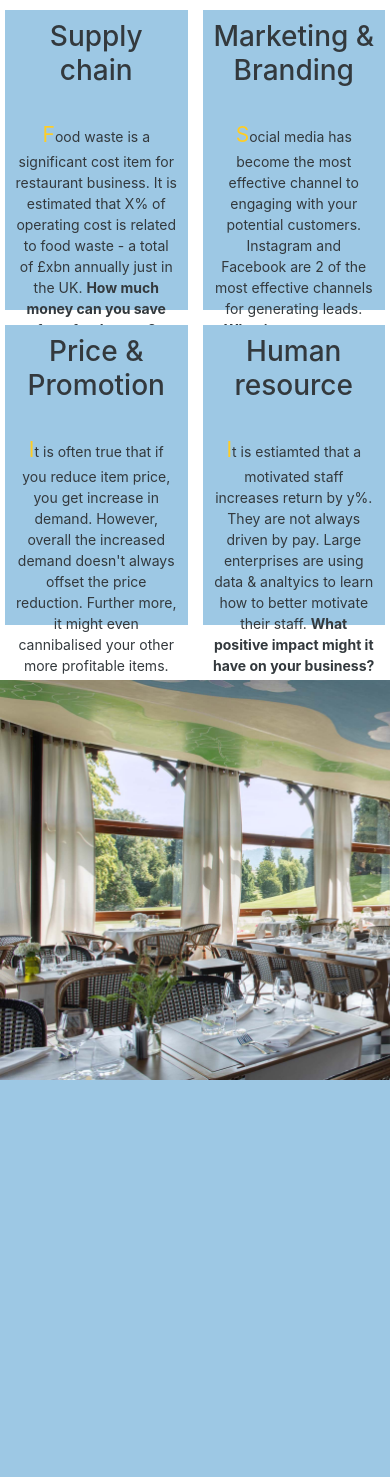
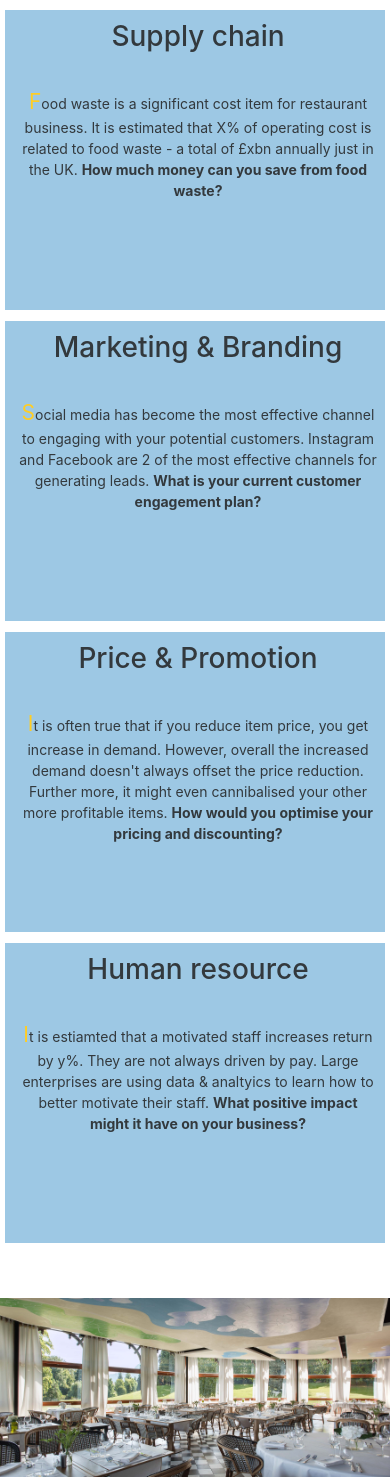
Before and after one commit to animaloftheyear/anatech, a Flask app: page /what in a window 390 px wide; the page is wider, and only the part inside the window is pictured. Shown: the part 180-1657 px from the top of that part. Before the commit the page ends 1260 px from the top of that part, so only its background shows below. Run offline with Flask 2, Linux system fonts and the light colour scheme; some libraries are stand-ins or nearby versions.

Commit message:
adjusted responsiveness

```diff
--- a/static/style.css
+++ b/static/style.css
@@ -22,6 +22,7 @@
     text-align: center;
     width: 100%;
     color: #33393D;
+    margin: 3px;
   }
 
   p::first-letter {
@@ -46,11 +47,22 @@
     }
    }
 
-   @media screen and (max-width: 1199px){
+   @media screen and (min-width: 400px max-width: 1199px){
     .grid-container {
       display: grid;
       grid-template-columns: 1fr 1fr;
-      grid-gap: 5px;
+      grid-gap: 3px;
+    }
+   }
+
+   @media screen and (max-width: 399px){
+    .grid-container {
+      display: grid;
+      grid-template-columns: 1fr;
+      grid-gap: 1px;
+    }
+    p {
+      font-size: 10px;
     }
    }
 
@@ -126,8 +138,8 @@
   }
 
   #restaurant {
-    height: 400px;
-    width: auto;
+    max-height: 400px;
+    max-width: 100%;
     margin-top: 50px;
     margin-left: auto;
     margin-right: auto;
```
